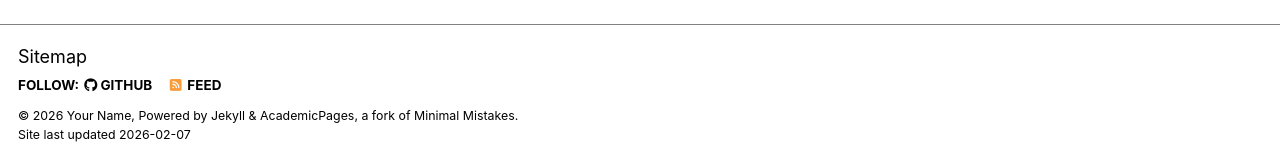
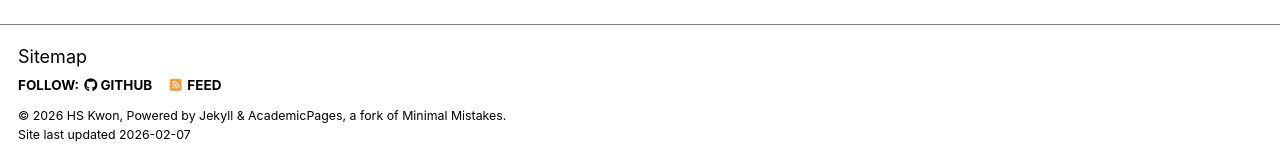
Before and after one commit to Kwon-HyungSuk/kwon-hyungsuk.github.io, a Jekyll site: the page built from _pages/about.md, in a window 1280 px wide and 900 px high, scrolled down 2720 px. Shown: the part 738-897 px from the top of the window. Built offline with Jekyll 4.4.1, drawn with Linux system fonts in a browser that asks for light colours; some web fonts are replaced; a script bundle is joined from its source files by our own code; library files that are not in the unit come from our copies.

Commit message:
Update _config.yml

```diff
--- a/_config.yml
+++ b/_config.yml
@@ -11,8 +11,8 @@
 site_theme               : "contrast" # The available themes options are "default", "air", "sunrise", "mint", "dirt" and "contrast"
 title                    : "HS Kwon"
 title_separator          : "-"
-name                     : &name "Your Name"
-description              : &description "Your Name's academic portfolio"   # Update this with a general description of your site, this is the default if not overridden by a page
+name                     : &name "HS Kwon"
+description              : &description "HS Kwon's academic portfolio"   # Update this with a general description of your site, this is the default if not overridden by a page
 url                      : https://kwon-hyungsuk.github.io # The base hostname & protocol for your site e.g. "https://[your GitHub username].github.io",
                                                            # or if you already have some other page hosted on Github then use "https://[your GitHub username].github.io/[Your Repo Name]"
 baseurl                  : "" # the subpath of your site, e.g. "/blog"
```
